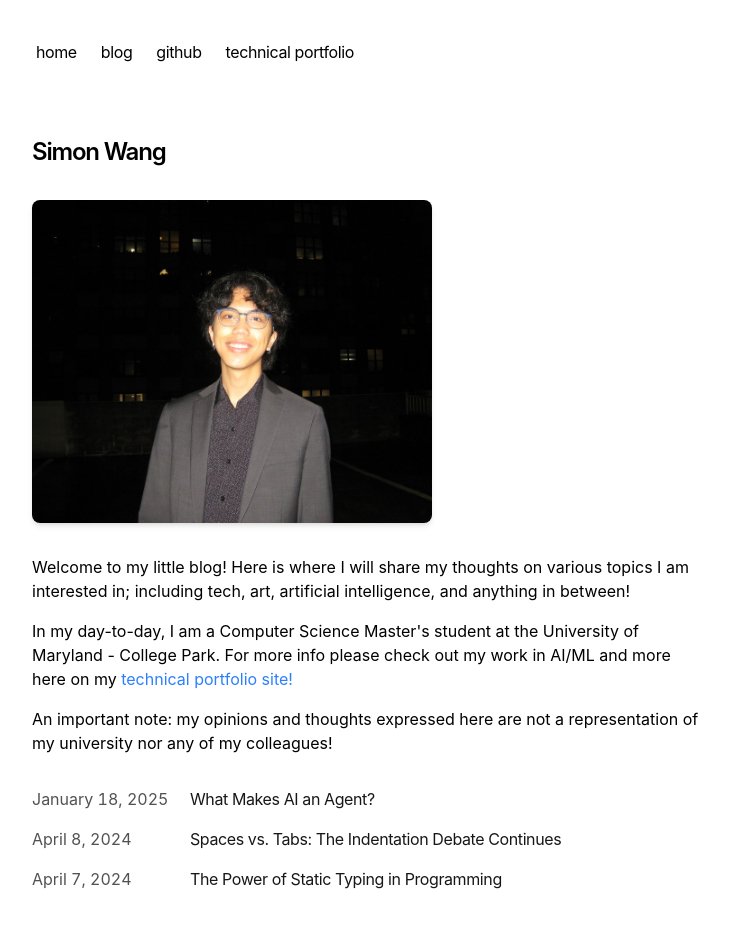
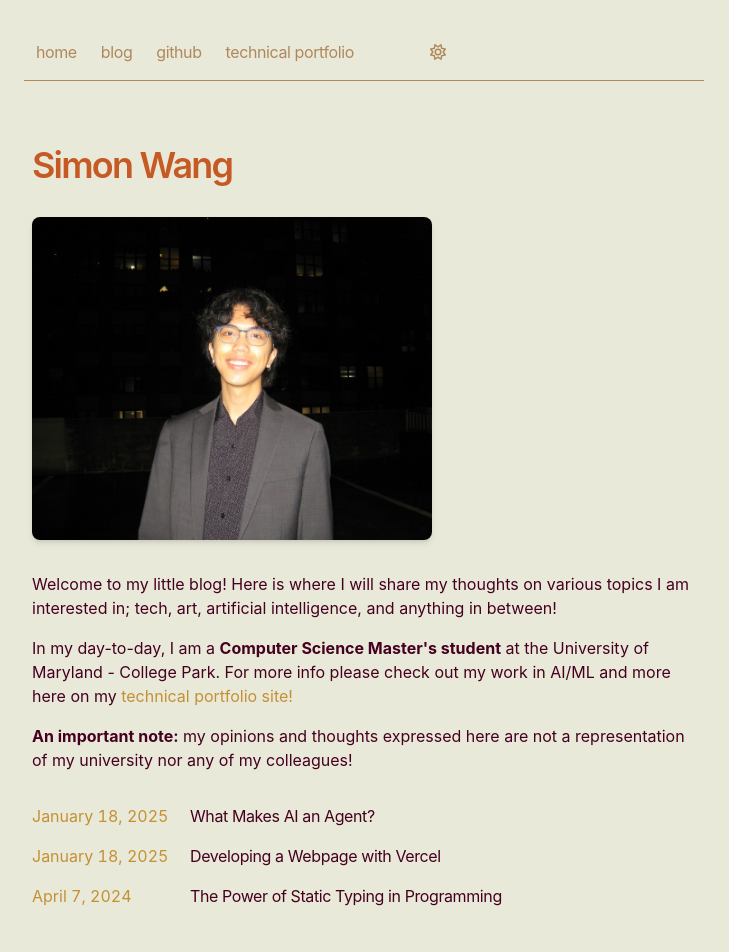
Before and after one commit to simoncwang/scw-blog, a Next.js app: page / in a window 1280 px wide. Shown: the top 952 px of the page, without its empty margins (272-1001 px from the left). Built offline with nearby package versions, Linux system fonts and the light colour scheme.

Commit message:
added theme toggle and blog post

```diff
--- a/app/blog/posts/spaces-vs-tabs.mdx
+++ /dev/null
@@ -1,31 +0,0 @@
----
-title: 'Spaces vs. Tabs: The Indentation Debate Continues'
-publishedAt: '2024-04-08'
-summary: 'Explore the enduring debate between using spaces and tabs for code indentation, and why this choice matters more than you might think.'
----
-
-The debate between using spaces and tabs for indentation in coding may seem trivial to the uninitiated, but it is a topic that continues to inspire passionate discussions among developers. This seemingly minor choice can affect code readability, maintenance, and even team dynamics.
-
-Let's delve into the arguments for both sides and consider why this debate remains relevant in the software development world.
-
-## The Case for Spaces
-
-Advocates for using spaces argue that it ensures consistent code appearance across different editors, tools, and platforms. Because a space is a universally recognized character with a consistent width, code indented with spaces will look the same no matter where it's viewed. This consistency is crucial for maintaining readability and avoiding formatting issues when code is shared between team members or published online.
-
-Additionally, some programming languages and style guides explicitly recommend spaces for indentation, suggesting a certain number of spaces (often two or four) per indentation level. Adhering to these recommendations can be essential for projects that aim for best practices in code quality and readability.
-
-## The Case for Tabs
-
-On the other side of the debate, proponents of tabs highlight the flexibility that tabs offer. Because the width of a tab can be adjusted in most text editors, individual developers can choose how much indentation they prefer to see, making the code more accessible and comfortable to read on a personal level. This adaptability can be particularly beneficial in teams with diverse preferences regarding code layout.
-
-Tabs also have the advantage of semantic meaning. A tab is explicitly meant to represent indentation, whereas a space is used for many purposes within code. This distinction can make automated parsing and manipulation of code simpler, as tools can more easily recognize and adjust indentation levels without confusing them with spaces used for alignment.
-
-## Hybrid Approaches and Team Dynamics
-
-The debate often extends into discussions about hybrid approaches, where teams might use tabs for indentation and spaces for alignment within lines, attempting to combine the best of both worlds. However, such strategies require clear team agreements and disciplined adherence to coding standards to prevent formatting chaos.
-
-Ultimately, the choice between spaces and tabs often comes down to team consensus and project guidelines. In environments where collaboration and code sharing are common, agreeing on a standard that everyone follows is more important than the individual preferences of spaces versus tabs. Modern development tools and linters can help enforce these standards, making the choice less about technical limitations and more about team dynamics and coding philosophy.
-
-## Conclusion
-
-While the spaces vs. tabs debate might not have a one-size-fits-all answer, it underscores the importance of consistency, readability, and team collaboration in software development. Whether a team chooses spaces, tabs, or a hybrid approach, the key is to make a conscious choice that serves the project's needs and to adhere to it throughout the codebase. As with many aspects of coding, communication and agreement among team members are paramount to navigating this classic programming debate.
--- /dev/null
+++ b/app/blog/posts/vercelblog.mdx
@@ -0,0 +1,7 @@
+---
+title: 'Developing a Webpage with Vercel'
+publishedAt: '2025-01-18'
+summary: 'My first exploration into developing a webpage (this blog!) using Vercel!'
+---
+
+How to develop a simple blog using Vercel's awesome [Portfolio Starter Kit](https://vercel.com/templates/next.js/portfolio-starter-kit). In this post I share my experience learning Next.js along with Node and React for the first time, and successfully deploying my new blog (yes you're reading it now!).
--- a/app/components/footer.tsx
+++ b/app/components/footer.tsx
@@ -19,7 +19,7 @@ export default function Footer() {
   return (
     <footer className="mb-16">
       <hr className="mt-12 mb-0"></hr>
-      <ul className="font-sm mt-8 flex flex-col space-x-0 space-y-2 text-neutral-600 md:flex-row md:space-x-4 md:space-y-0 dark:text-neutral-300">
+      <ul className="font-sm mt-6 flex flex-col space-x-0 space-y-2 text-neutral-600 md:flex-row md:space-x-4 md:space-y-0 dark:text-neutral-300">
         <li className="font-bold ">
         created w/ vercel portfolio starter:
         </li>
@@ -57,7 +57,7 @@ export default function Footer() {
           </a>
         </li>
       </ul>
-      <p className="mt-8 text-neutral-600 dark:text-neutral-300">
+      <p className="mt-8">
         © {new Date().getFullYear()} Simon Wang
       </p>
     </footer>
--- a/app/components/nav.tsx
+++ b/app/components/nav.tsx
@@ -1,4 +1,11 @@
+'use client'
+
+import { FontAwesomeIcon } from '@fortawesome/react-fontawesome'
+import { faSun } from '@fortawesome/free-regular-svg-icons'
+import { faMoon } from '@fortawesome/free-regular-svg-icons'
+import { useEffect, useState } from 'react'
 import Link from 'next/link'
+
 const navItems = {
   '/': {
     name: 'home',
@@ -14,31 +21,81 @@ const navItems = {
   },
 }
 
+function MoonIcon() {
+  return (
+    <FontAwesomeIcon icon={faMoon} />
+  )
+}
+
+function SunIcon() {
+  return (
+    <FontAwesomeIcon icon={faSun} />
+  );
+}
+
+
 export function Navbar() {
+  const [isDarkMode, setIsDarkMode] = useState(false)
+
+  // Function to toggle dark mode by toggling the `dark` class on the `html` element
+  const toggleTheme = () => {
+    const currentTheme = document.documentElement.classList.contains('dark') ? 'light' : 'dark'
+    document.documentElement.classList.toggle('dark', currentTheme === 'dark')
+    localStorage.setItem('theme', currentTheme) // Store the theme in localStorage
+    setIsDarkMode(currentTheme === 'dark') // Update state
+  }
+
+  // Update isDarkMode state when component mounts
+  useEffect(() => {
+    const savedTheme = localStorage.getItem('theme')
+    if (savedTheme) {
+      const isDark = savedTheme === 'dark'
+      setIsDarkMode(isDark)
+      if (isDark) {
+        document.documentElement.classList.add('dark')
+      } else {
+        document.documentElement.classList.remove('dark')
+      }
+    } else {
+      // Default to dark mode if no theme is saved
+      const isDark = document.documentElement.classList.contains('dark')
+      setIsDarkMode(isDark)
+    }
+  }, [])
+
   return (
-    <aside className="-ml-[8px] mb-16 tracking-tight">
+    <aside className="nav-container -ml-[8px] mb-16 tracking-tight">
       <div className="lg:sticky lg:top-20">
         <nav
-          className="flex flex-row items-start relative px-0 pb-0 fade md:overflow-auto scroll-pr-6 md:relative"
+          className="flex flex-row items-start relative px-0 pb-2 fade md:overflow-auto scroll-pr-6 md:relative"
           id="nav"
         >
-
           <div className="flex flex-row space-x-0 pr-10">
-
-            {Object.entries(navItems).map(([path, { name }]) => {
-              return (
+            {Object.entries(navItems).map(([path, { name }]) => (
               <Link
                 key={path}
                 href={path}
                 className="transition-all hover:text-neutral-800 dark:hover:text-neutral-200 flex align-middle relative py-1 px-2 m-1"
               >
                 {name}
+              </Link>
+            ))}
+          </div>
 
-                </Link>
-              )
-            })}
-          </div>
+          {/* Dark Mode Toggle Button with sun and moon icons */}
+          <button
+            onClick={toggleTheme}
+            className="p-2 pl-6"
+          >
+            {isDarkMode ? (
+              <MoonIcon />
+            ) : (
+              <SunIcon />
+            )}
+          </button>
         </nav>
+
+        <hr></hr>
       </div>
     </aside>
   )
--- a/app/components/posts.tsx
+++ b/app/components/posts.tsx
@@ -22,7 +22,7 @@ export function BlogPosts() {
             href={`/blog/${post.slug}`}
           >
             <div className="w-full flex flex-col md:flex-row space-x-0 md:space-x-2">
-              <p className="text-neutral-600 dark:text-neutral-400 w-[150px] tabular-nums">
+              <p id="date" className="text-neutral-600 dark:text-neutral-400 w-[150px] tabular-nums">
                 {formatDate(post.metadata.publishedAt, false)}
               </p>
               <p className="text-neutral-900 dark:text-neutral-100 tracking-tight">
--- a/app/global.css
+++ b/app/global.css
@@ -29,8 +29,72 @@
   }
 }
 
+p {
+  font-size: 16px;
+}
+
+button {
+  cursor: pointer;
+}
+
+/* DARK MODE TOGGLING (temporarily replace auto-media detection) */
 html {
+  --bg-color: rgb(233, 233, 218);
+  --text-color: rgb(69, 0, 31);
+  --heading-color: rgb(197, 90, 37);
+  --date-color: rgb(195, 145, 51);
+  --nav-color: #af885b;
+  --link-color:rgb(195, 145, 51);
   min-width: 360px;
+}
+
+/* Dark mode theme */
+html.dark {
+  --bg-color: rgb(25, 34, 58);
+  --heading-color: rgb(135, 163, 240);
+  --text-color: rgb(178, 207, 219);
+  --date-color:  rgb(134, 154, 210);
+  --nav-color: rgb(134, 154, 210);
+  --link-color:rgb(109, 178, 253);
+}
+
+.prose p {
+  color: var(--text-color);
+  @apply my-4;
+}
+
+body {
+  background-color: var(--bg-color);
+  color: var(--text-color);
+}
+
+a {
+  color: var(--link-color);
+  @apply hover:underline;
+}
+
+body p {
+  color: var(--text-color);
+}
+
+h1 {
+  color: var(--heading-color);
+}
+
+footer * {
+  color: var(--nav-color);
+}
+
+footer p {
+  color: var(--nav-color);
+}
+
+.nav-container * {
+  color: var(--nav-color);
+}
+
+#date {
+  color: var(--date-color)
 }
 
 .prose .anchor {
@@ -83,9 +147,9 @@ html {
   @apply m-0;
 }
 
-.prose p {
+/* .prose p {
   @apply my-4 text-neutral-800 dark:text-neutral-200;
-}
+} */
 
 .prose h1 {
   @apply text-4xl font-medium tracking-tight mt-6 mb-2;
--- a/app/layout.tsx
+++ b/app/layout.tsx
@@ -8,18 +8,19 @@ import { SpeedInsights } from '@vercel/speed-insights/next'
 import Footer from './components/footer'
 import { baseUrl } from './sitemap'
 
+
 export const metadata: Metadata = {
   metadataBase: new URL(baseUrl),
   title: {
-    default: 'Next.js Portfolio Starter',
+    default: 'scw-blog',
     template: '%s | Next.js Portfolio Starter',
   },
   description: 'This is my portfolio.',
   openGraph: {
-    title: 'My Portfolio',
-    description: 'This is my portfolio.',
+    title: 'My Blog',
+    description: 'This is my blog.',
     url: baseUrl,
-    siteName: 'My Portfolio',
+    siteName: 'My Blog',
     locale: 'en_US',
     type: 'website',
   },
@@ -52,8 +53,8 @@ export default function RootLayout({
         GeistMono.variable
       )}
     >
-      <body className="antialiased max-w-2xl mx-8 mt-8 lg:mx-auto">
-        <main className="flex-auto min-w-0 mt-6 flex flex-col px-4 lg:px-0">
+      <body className="antialiased min-h-screen">
+        <main className="flex-auto min-w-0  max-w-2xl px-8 pt-8 lg:mx-auto flex flex-col lg:px-0">
           <Navbar />
           {children}
           <Footer />
--- a/app/page.tsx
+++ b/app/page.tsx
@@ -4,7 +4,7 @@ import Image from 'next/image';
 export default function Page() {
   return (
     <section>
-      <h1 className="mb-8 text-2xl font-semibold tracking-tighter">
+      <h1 className="mb-8 text-4xl font-semibold tracking-tighter">
         Simon Wang
       </h1>
       <div className="my-8">
@@ -18,23 +18,36 @@ export default function Page() {
       </div>
       <p className="mb-4">
         {
-        "Welcome to my little blog! Here is where I will share my thoughts on various topics I am interested in; including tech, art, artificial intelligence, and anything in between!"
+        "Welcome to my little blog! Here is where I will share my thoughts on various topics I am interested in; tech, art, artificial intelligence, and anything in between!"
         }
 
       </p>
       <p className="mb-4">
         {
-          "In my day-to-day, I am a Computer Science Master's student at the University of Maryland - College Park. For more info please check out my work in AI/ML and more here on my "
+          "In my day-to-day, I am a "
+        }
+        <b>
+          {
+            "Computer Science Master's student"
+          }
+        </b>
+        {
+          " at the University of Maryland - College Park. For more info please check out my work in AI/ML and more here on my "
         }
         {
-          <a href="https://simoncwang.github.io/" target="_blank" className="text-blue-500 hover:underline">
+          <a href="https://simoncwang.github.io/" target="_blank">
           technical portfolio site!
         </a>
         }
       </p>
-      <p className="mb-4">
+     <p className="mb-4">
+        <b>
+          {
+            "An important note:"
+          }
+        </b>
         {
-          "An important note: my opinions and thoughts expressed here are not a representation of my university nor any of my colleagues!"
+          " my opinions and thoughts expressed here are not a representation of my university nor any of my colleagues!"
         }
         </p>
       <div className="my-8">
--- a/package.json
+++ b/package.json
@@ -6,6 +6,11 @@
     "start": "next start"
   },
   "dependencies": {
+    "@fortawesome/fontawesome-svg-core": "^6.7.2",
+    "@fortawesome/free-brands-svg-icons": "^6.7.2",
+    "@fortawesome/free-regular-svg-icons": "^6.7.2",
+    "@fortawesome/free-solid-svg-icons": "^6.7.2",
+    "@fortawesome/react-fontawesome": "^0.2.2",
     "@tailwindcss/postcss": "4.0.0-alpha.13",
     "@types/node": "20.11.17",
     "@types/react": "18.2.55",
```
Also changed, not shown: 1 other file (tests, documents, lock files or other folders). Lines whose indentation alone changed are shown as unchanged.
